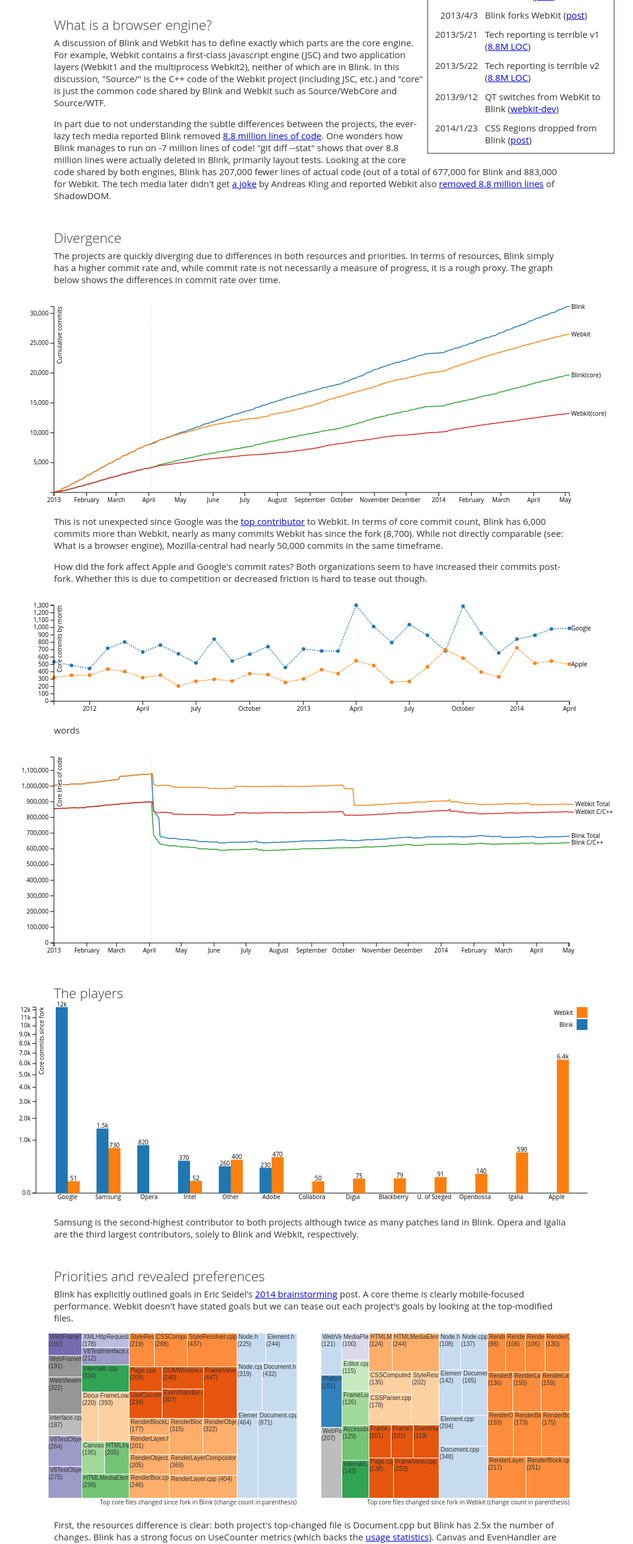
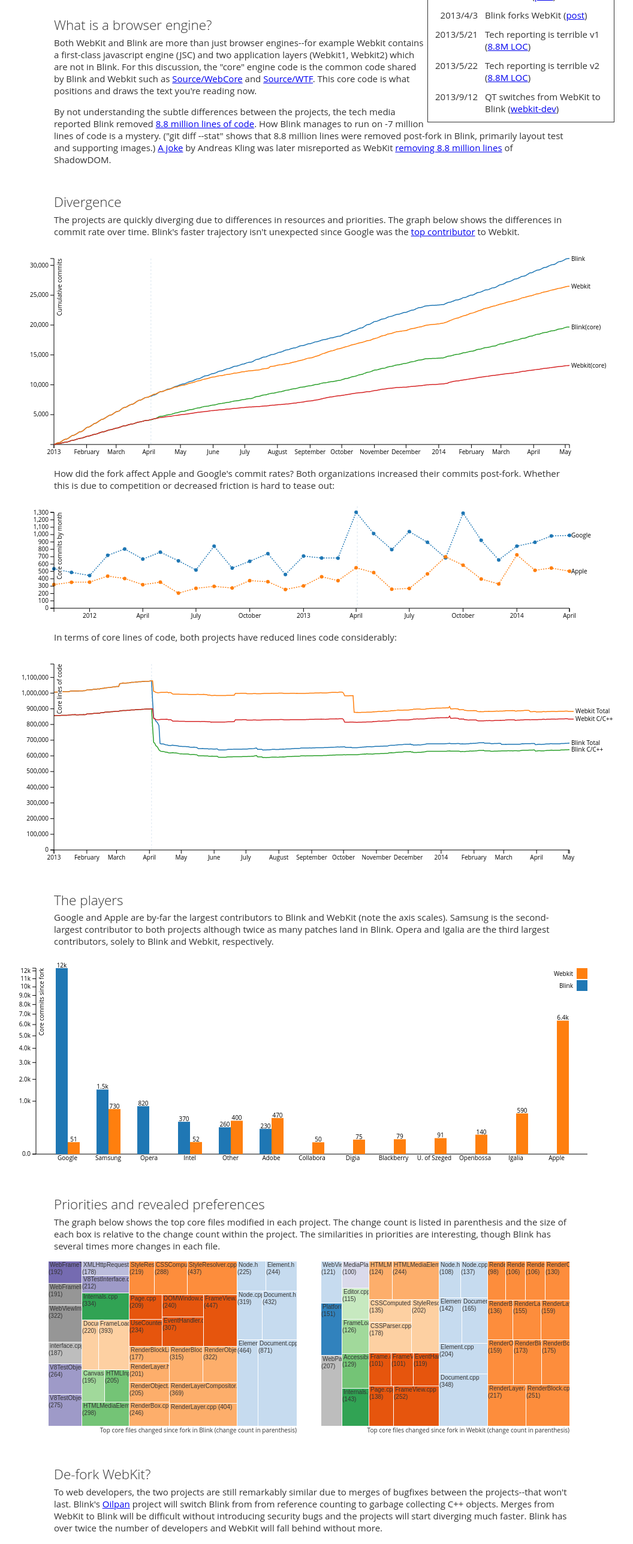
Before and after one commit to progers/forkstats, a plain HTML site: page highprofile.html in a window 1280 px wide. Shown: the part 220-2794 px from the top of the page at 60% size, without its empty margins (120-1176 px from the left). Drawn offline with Linux system fonts and the light colour scheme.

Commit message:
work on wording a bit

```diff
--- a/highprofile.html
+++ b/highprofile.html
@@ -108,54 +108,51 @@
     <tr><td class="leftcolumn">2013/5/21</td><td>Tech reporting is terrible v1 (<a href="http://news.softpedia.com/news/For-Chrome-s-Blink-Google-Has-Already-Removed-8-8-Million-Lines-of-WebKit-Code-354831.shtml">8.8M LOC</a>)</td></tr>
     <tr><td class="leftcolumn">2013/5/22</td><td>Tech reporting is terrible v2 (<a href="http://news.softpedia.com/news/WebKit-Removes-8-8-Million-of-Code-After-Google-s-Departure-355192.shtml">8.8M LOC</a>)</td></tr>
     <tr><td class="leftcolumn">2013/9/12</td><td>QT switches from WebKit to Blink (<a href="https://lists.webkit.org/pipermail/webkit-dev/2013-September/025449.html">webkit-dev</a>)</td></tr>
-    <tr><td class="leftcolumn">2014/1/23</td><td>CSS Regions dropped from Blink (<a href="https://groups.google.com/a/chromium.org/d/msg/blink-dev/kTktlHPJn4Q/YrnfLxeMO7IJ">post</a>)</td></tr>
   </table>
 </div>
 
-<p>In 2013 the <a href="http://en.wikipedia.org/wiki/Browser_wars">browser wars</a> sprouted a new rendering engine: Blink. When Blink forked in April 2013, Webkit had 1.8 million lines of C++, <a href="https://www.ohloh.net/p/WebKit">2,500</a> commits per month and was the most popular browser engine. On mobile, Webkit backed the top 3 browsers (Apple Safari, Google Chrome, Android Browser), accounting for over 75% of mobile browsers. This post is a look at the Blink/Webkit fork one year later: how have the projects diverged, who is driving them, and where are they headed?</p>
+<p>In 2013 the <a href="http://en.wikipedia.org/wiki/Browser_wars">browser wars</a> sprouted a new rendering engine: Blink. When Blink forked in April 2013, Webkit had 1.8 million lines of C++, <a href="https://www.ohloh.net/p/WebKit">2,500</a> commits per month and was the most popular browser engine. On mobile, Webkit backed the top 3 browsers (Apple Safari, Google Chrome, Android Browser), accounting for the majority of mobile browsers. This post is a look at the Blink/Webkit fork one year later: how have the projects diverged, who is driving them, and where are they headed?</p>
 
 <h2>What is a browser engine?</h2>
-<p>A discussion of Blink and Webkit has to define exactly which parts are the core engine. For example, Webkit contains a first-class javascript engine (JSC) and two application layers (Webkit1 and the multiprocess Webkit2), neither of which are in Blink. In this discussion, "Source/" is the C++ code of the Webkit project (including JSC, etc.) and "core" is just the common code shared by Blink and Webkit such as Source/WebCore and Source/WTF.</p>
-<p>In part due to not understanding the subtle differences between the projects, the ever-lazy tech media reported Blink removed <a href="http://www.engadget.com/2013/05/16/google-blink-team-pulls-8-8-million-lines-of-webkit-code/">8.8 million lines of code</a>. One wonders how Blink manages to run on -7 million lines of code! "git diff --stat" shows that over 8.8 million lines were actually deleted in Blink, primarily layout tests. Looking at the core code shared by both engines, Blink has 207,000 fewer lines of actual code (out of a total of 677,000 for Blink and 883,000 for Webkit. The tech media later didn't get <a href="http://trac.webkit.org/changeset/164131">a joke</a> by Andreas Kling and reported Webkit also <a href="http://news.softpedia.com/news/WebKit-Removes-8-8-Million-of-Code-After-Google-s-Departure-355192.shtml">removed 8.8 million lines</a> of ShadowDOM.</p>
+<p>Both WebKit and Blink are more than just browser engines--for example Webkit contains a first-class javascript engine (JSC) and two application layers (Webkit1, Webkit2) which are not in Blink. For this discussion, the "core" engine code is the common code shared by Blink and Webkit such as <a href="http://trac.webkit.org/browser/trunk/Source/WebCore/">Source/WebCore</a> and <a href="https://code.google.com/p/chromium/codesearch#chromium/src/third_party/WebKit/Source/wtf/">Source/WTF</a>. This core code is what positions and draws the text you're reading now.</p>
+<p>By not understanding the subtle differences between the projects, the tech media reported Blink removed <a href="http://www.engadget.com/2013/05/16/google-blink-team-pulls-8-8-million-lines-of-webkit-code/">8.8 million lines of code</a>. How Blink manages to run on -7 million lines of code is a mystery. ("git diff --stat" shows that 8.8 million lines were removed post-fork in Blink, primarily layout test and supporting images.) <a href="http://trac.webkit.org/changeset/164131">A joke</a> by Andreas Kling was later misreported as WebKit <a href="http://news.softpedia.com/news/WebKit-Removes-8-8-Million-of-Code-After-Google-s-Departure-355192.shtml">removing 8.8 million lines</a> of ShadowDOM.</p>
 
 <h2>Divergence</h2>
-<p>The projects are quickly diverging due to differences in both resources and priorities. In terms of resources, Blink simply has a higher commit rate and, while commit rate is not necessarily a measure of progress, it is a rough proxy. The graph below shows the differences in commit rate over time.</p>
+<p>The projects are quickly diverging due to differences in resources and priorities. The graph below shows the differences in commit rate over time. Blink's faster trajectory isn't unexpected since Google was the <a href="http://blog.bitergia.com/2013/02/06/report-on-the-activity-of-companies-in-the-webkit-project/">top contributor</a> to Webkit.</p>
 <div id="commitsByDay" class="graph"></div>
 <p>
-This is not unexpected since Google was the <a href="http://blog.bitergia.com/2013/02/06/report-on-the-activity-of-companies-in-the-webkit-project/">top contributor</a> to Webkit. In terms of core commit count, Blink has 6,000 commits more than Webkit, nearly as many commits Webkit has since the fork (8,700). While not directly comparable (see: What is a browser engine), Mozilla-central had nearly 50,000 commits in the same timeframe.
-</p>
-<p>
-How did the fork affect Apple and Google's commit rates? Both organizations seem to have increased their commits post-fork. Whether this is due to competition or decreased friction is hard to tease out though.
+How did the fork affect Apple and Google's commit rates? Both organizations increased their commits post-fork. Whether this is due to competition or decreased friction is hard to tease out:
 <div id="commitsByMonthAppleGoogle" class="graph"></div>
 </p>
 <p>
-words
+In terms of core lines of code, both projects have reduced lines code considerably:
 <div id="linesOfCode" class="graph"></div>
 </p>
 
 <h2>The players</h2>
+<p>
+Google and Apple are by-far the largest contributors to Blink and WebKit (note the axis scales). Samsung is the second-largest contributor to both projects although twice as many patches land in Blink. Opera and Igalia are the third largest contributors, solely to Blink and Webkit, respectively.
+</p>
 <div id="commitsByOrganization" class="graph"></div>
-<p>
-Samsung is the second-highest contributor to both projects although twice as many patches land in Blink. Opera and Igalia are the third largest contributors, solely to Blink and Webkit, respectively.
-</p>
 
 <h2>Priorities and revealed preferences</h2>
 <p>
-Blink has explicitly outlined goals in Eric Seidel's <a href="https://groups.google.com/a/chromium.org/d/topic/blink-dev/Z5OzwYh3Wfk/discussion">2014 brainstorming</a> post. A core theme is clearly mobile-focused performance. Webkit doesn't have stated goals but we can tease out each project's goals by looking at the top-modified files.
+The graph below shows the top core files modified in each project. The change count is listed in parenthesis and the size of each box is relative to the change count within the project. The similarities in priorities are interesting, though Blink has several times more changes in each file.
 </p>
 <div id="topFiles" class="graph"></div><br>
+
+<h2>De-fork WebKit?</h2>
 <p>
-First, the resources difference is clear: both project's top-changed file is Document.cpp but Blink has 2.5x the number of changes. Blink has a strong focus on UseCounter metrics (which backs the <a href="http://www.chromestatus.com/metrics/feature/popularity">usage statistics</a>). Canvas and EvenHandler are also relatively popular in Blink. Webkit has a strong focus on text layout with top changes in RenderBlockLineLayout and RenderBlockFlow. Additionally, CSSParser, AccessibilityRenderObject, and Editing are all relatively popular in Webkit.
+To web developers, the two projects are still remarkably similar due to merges of bugfixes between the projects--that won't last. Blink's <a href="http://www.chromium.org/blink/blink-gc">Oilpan</a> project will switch Blink from from reference counting to garbage collecting C++ objects. Merges from WebKit to Blink will be difficult without introducing security bugs and the projects will start diverging much faster. Blink has over twice the number of developers and WebKit will fall behind without more.
 </p>
+<p>
+The web loses by having four major browser engines: effort is duplicated, compatibility is reduced. Competition is a cornerstone of the web and it will continue in a de-forked world: WWDC'14 will show Safari innovating in many areas (JavaScriptCore in particular) but text layout doesn't sell devices. Who wouldn't want to see the multiple script engine support added to Blink for Dart being used for a second JS engine? It's a <a href="http://en.wikipedia.org/wiki/Series_of_tubes">pipe dream</a> but it would be best for the web.
+</p>
+<p>
 
-<h2>The future</h2>
-<p>
-TODO: write me
 </p>
-
-
-<div id="averageCommitsByDay" class="graph"></div>
-<div id="averageCommitsByDayByOrganization" class="graph"></div>
-
+<br/>
+<br/>
+<br/>
 </body>
 </html>
```
